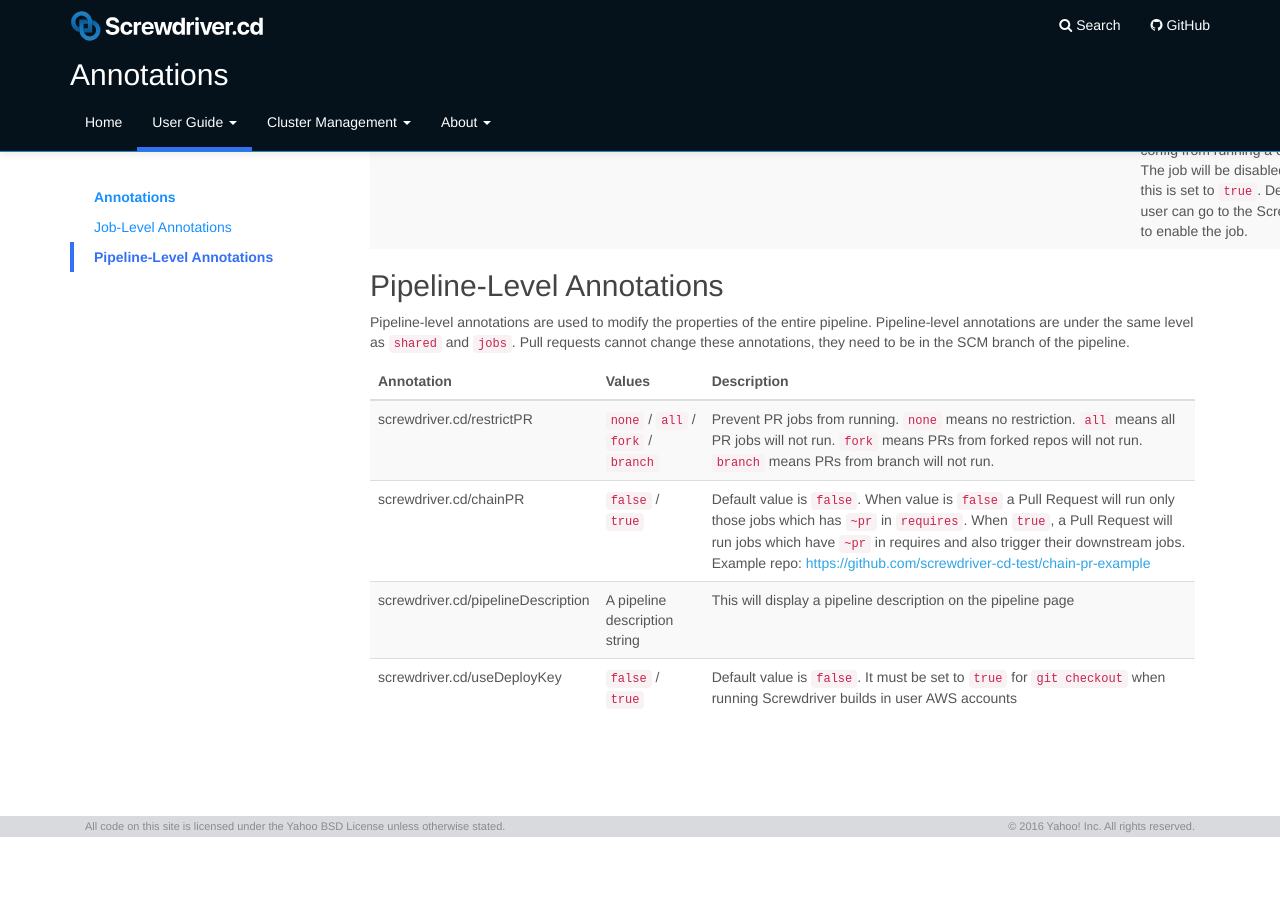
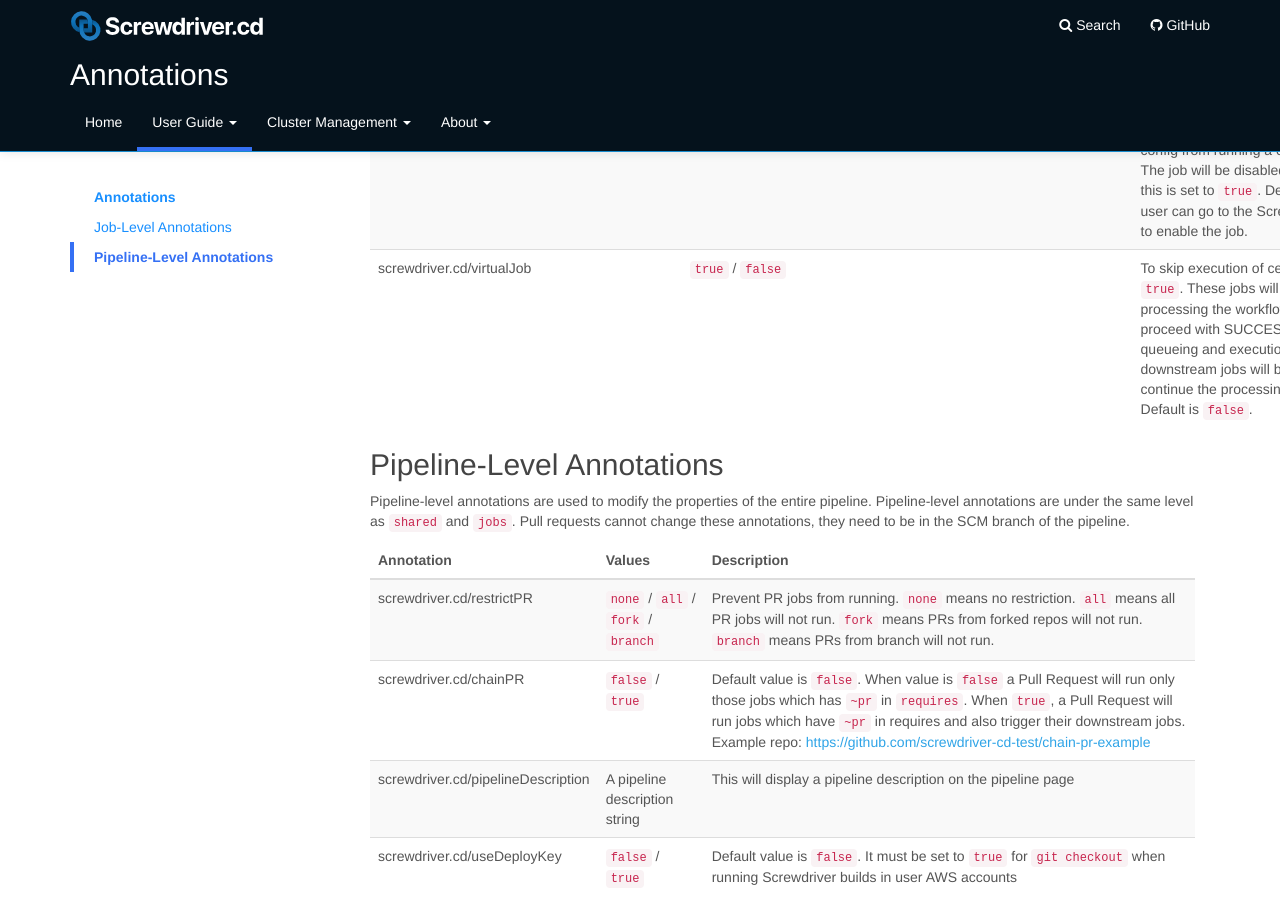
Before and after one commit to screwdriver-cd/guide, a Jekyll site: the page built from docs/user-guide/configuration/annotations.md, in a window 1280 px wide and 900 px high, scrolled down 3049 px. Built offline with Jekyll 4.4.1, drawn with Linux system fonts in a browser that asks for light colours; before the commit the page ends 3886 px from its top, so only the background shows below that.

Commit message:
fix(2470): Add virtualJob annotation (#605)

```diff
--- a/docs/user-guide/configuration/annotations.md
+++ b/docs/user-guide/configuration/annotations.md
@@ -59,6 +59,7 @@ The following annotations are supported by plugins maintained by Screwdriver.cd.
 | screwdriver.cd/blockedBySameJob | `true` / `false` | Setting it to `false` will allow builds from same job to run concurrently with a default wait time of 5 minute, waiting time can be specified by setting `screwdriver.cd/blockedBySameJobWaitTime`. |
 | screwdriver.cd/blockedBySameJobWaitTime | Number of minutes | Concurrent builds will have 5 minute of wait time by default, set this annotation to override wait time. |
 | screwdriver.cd/jobDisabledByDefault | `true` / `false` | When writing a Screwdriver yaml file, you might want to prevent people forking or copying the config from running a configured periodic build. The job will be disabled upon creation when this is set to `true`. Default is `false`. The user can go to the Screwdriver UI options page to enable the job. |
+| screwdriver.cd/virtualJob | `true` / `false` | To skip execution of certain jobs, set this to `true`. These jobs will not be executed while processing the workflow for an event, but will proceed with SUCCESS status. Will also skip queueing and execution and builds of its downstream jobs will be immediately created to continue the processing of the workflow. Default is `false`. |
 
 ## Pipeline-Level Annotations
 
```
